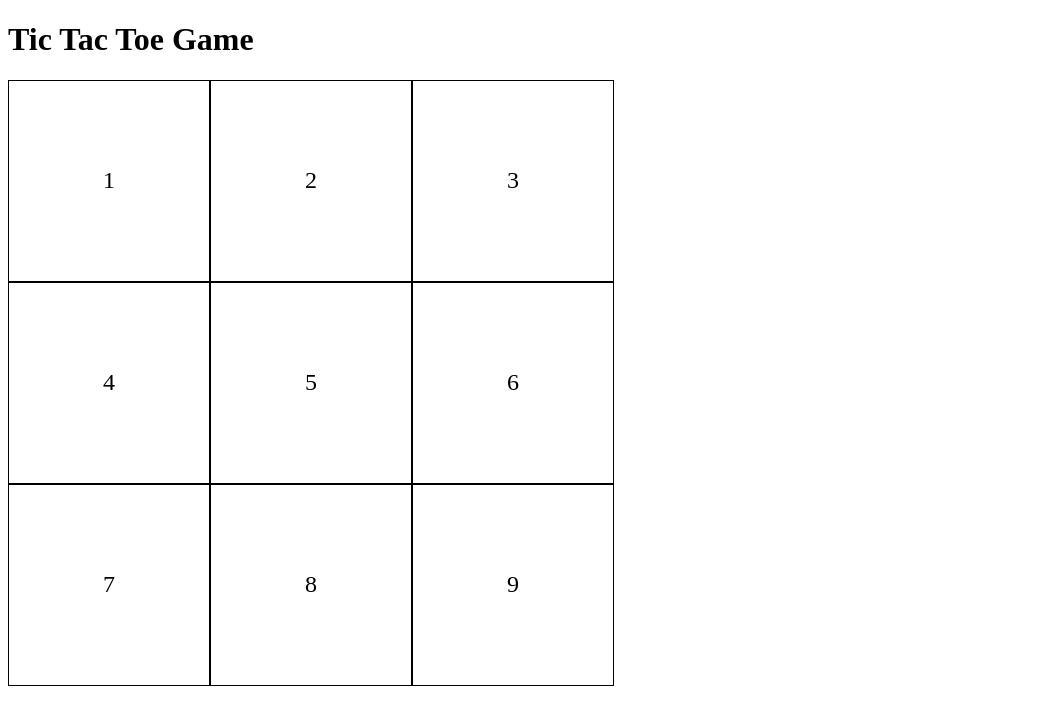
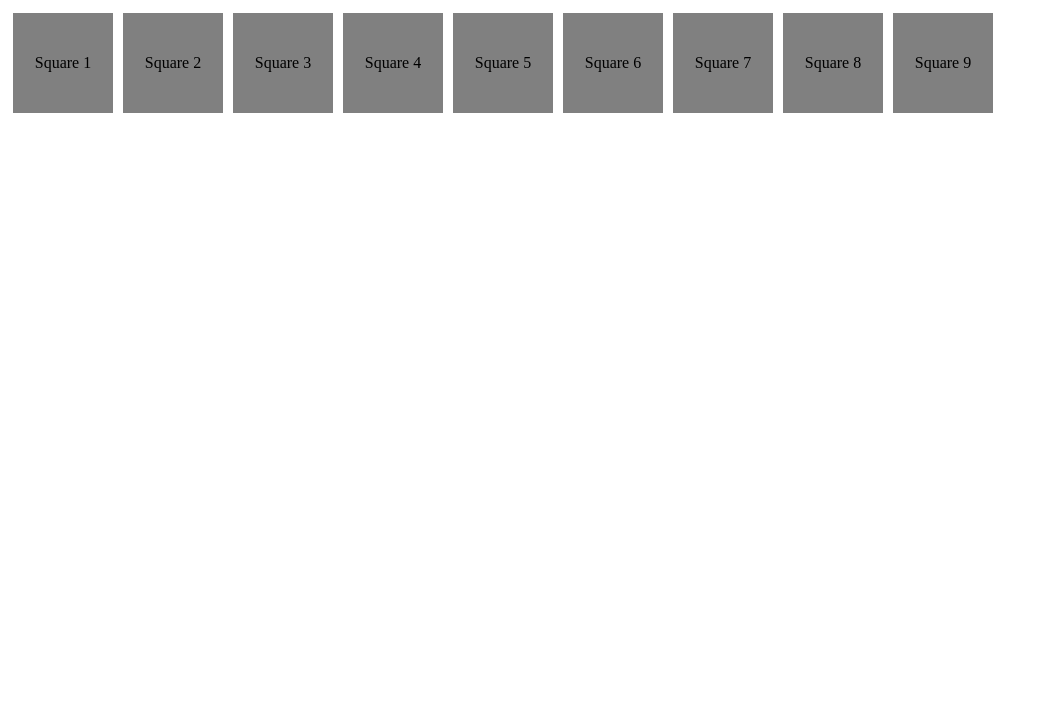
Before and after one commit to MatthewDeLeon-ops/tictactoeFrontEnd, a React (Create React App) app in the folder my-app/: page / in a window 1280 px wide. Shown: the top 724 px of the page, without its empty margins (0-1048 px from the left). Built offline with nearby package versions, Linux system fonts and the light colour scheme.

Commit message:
building out the board tiles

```diff
--- /dev/null
+++ b/my-app/src/components/cellComponent.tsx
@@ -0,0 +1,47 @@
+/*
+Build a single component right now.
+
+Return a div, with 9 Squareren divs inside it. Each Square being a square.
+
+Give the Squareren or “squares” some height and width, and a border. and boom you have your board
+*/
+//!  React, component names must start with a capital letter
+
+import React, { ReactNode, CSSProperties } from 'react'
+import '../components/cellsStyle.css'
+interface squareBlocks {
+  children: ReactNode
+}
+
+const TilesComponent: React.FC<squareBlocks> = ({ children }) => {
+  const squareStyle: CSSProperties = {
+    width: '100px',
+    height: '100px',
+    backgroundColor: 'grey',
+    margin: '5px',
+    display: 'inline-block',
+    textAlign: 'center',
+    lineHeight: '100px',
+    color: 'black',
+  }
+
+  return <div style={squareStyle}>{children}</div>
+}
+
+const ParentComponent = () => {
+  return (
+    <div>
+      <TilesComponent>Square 1</TilesComponent>
+      <TilesComponent>Square 2</TilesComponent>
+      <TilesComponent>Square 3</TilesComponent>
+      <TilesComponent>Square 4</TilesComponent>
+      <TilesComponent>Square 5</TilesComponent>
+      <TilesComponent>Square 6</TilesComponent>
+      <TilesComponent>Square 7</TilesComponent>
+      <TilesComponent>Square 8</TilesComponent>
+      <TilesComponent>Square 9</TilesComponent>
+    </div>
+  )
+}
+
+export default ParentComponent
--- /dev/null
+++ b/my-app/src/components/cellsStyle.css
@@ -0,0 +1,6 @@
+/* MyComponent.css */
+.my-component {
+	color: blue;
+	font-size: 16px;
+	/* Add more styles as needed */
+  }
--- a/my-app/src/index.tsx
+++ b/my-app/src/index.tsx
@@ -1,16 +1,11 @@
 import React from 'react'
 import ReactDOM from 'react-dom'
-import Grid from '../src/components/gridComponent' // Import your Grid component
+import ParentComponent from '../src/components/cellComponent'
 
-class App extends React.Component {
-  render() {
-    return (
-      <div>
-        <h1>Tic Tac Toe Game</h1>
-        <Grid />
-      </div>
-    )
-  }
-}
-
-ReactDOM.render(<App />, document.getElementById('root'))
+// ReactDOM.render(<App />, document.getElementById('root'))
+ReactDOM.render(
+  <React.StrictMode>
+    <ParentComponent />
+  </React.StrictMode>,
+  document.getElementById('root'),
+)
```
